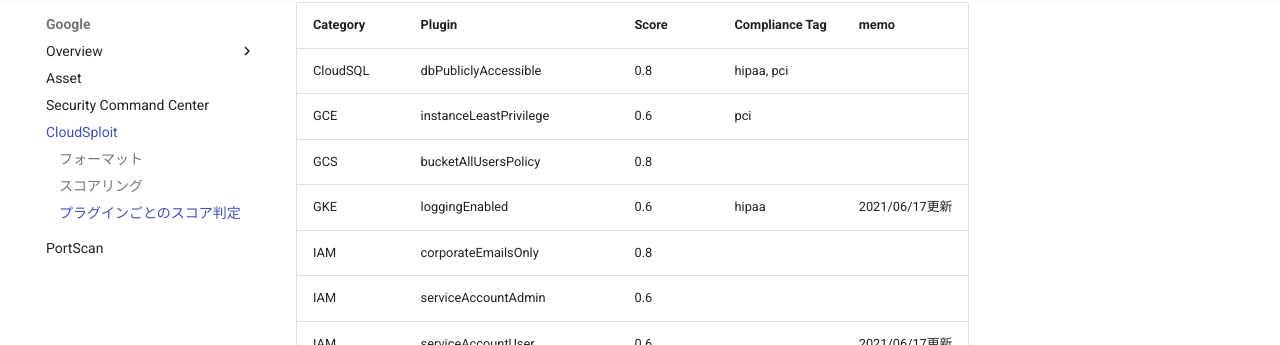
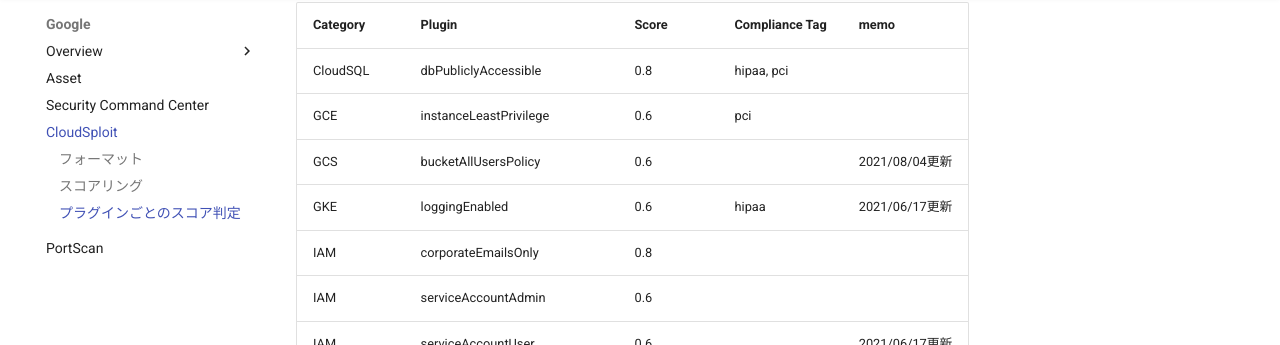
Before and after one commit to ca-risken/doc, an MkDocs documentation site: the page built from docs/google/cloudsploit.md, in a window 1280 px wide and 900 px high, scrolled down 2105 px. Shown: the part 106-451 px from the top of the window. Built offline with MkDocs 1.6.1 and Material for MkDocs 9.7.7, drawn with Linux system fonts in a browser that asks for light colours; comment, search, counter and statistics services are not loaded.

Commit message:
fix score

```diff
--- a/docs/google/cloudsploit.md
+++ b/docs/google/cloudsploit.md
@@ -69,7 +69,7 @@ graph TD
 |---|---|---|---|---|
 |CloudSQL|dbPubliclyAccessible|0.8|hipaa, pci||
 |GCE|instanceLeastPrivilege|0.6|pci||
-|GCS|bucketAllUsersPolicy|0.8|||
+|GCS|bucketAllUsersPolicy|0.6||2021/08/04更新|
 |GKE|loggingEnabled|0.6|hipaa|2021/06/17更新|
 |IAM|corporateEmailsOnly|0.8|||
 |IAM|serviceAccountAdmin|0.6|||
```
